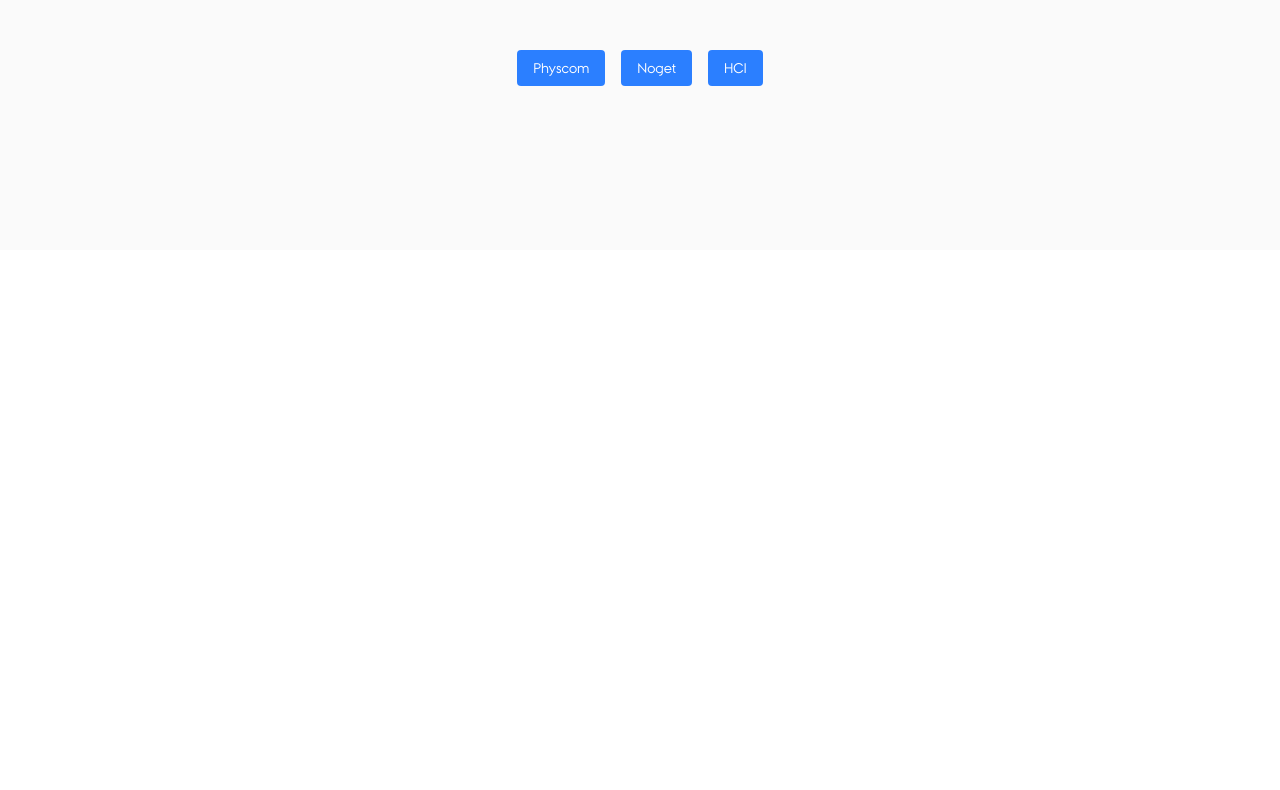
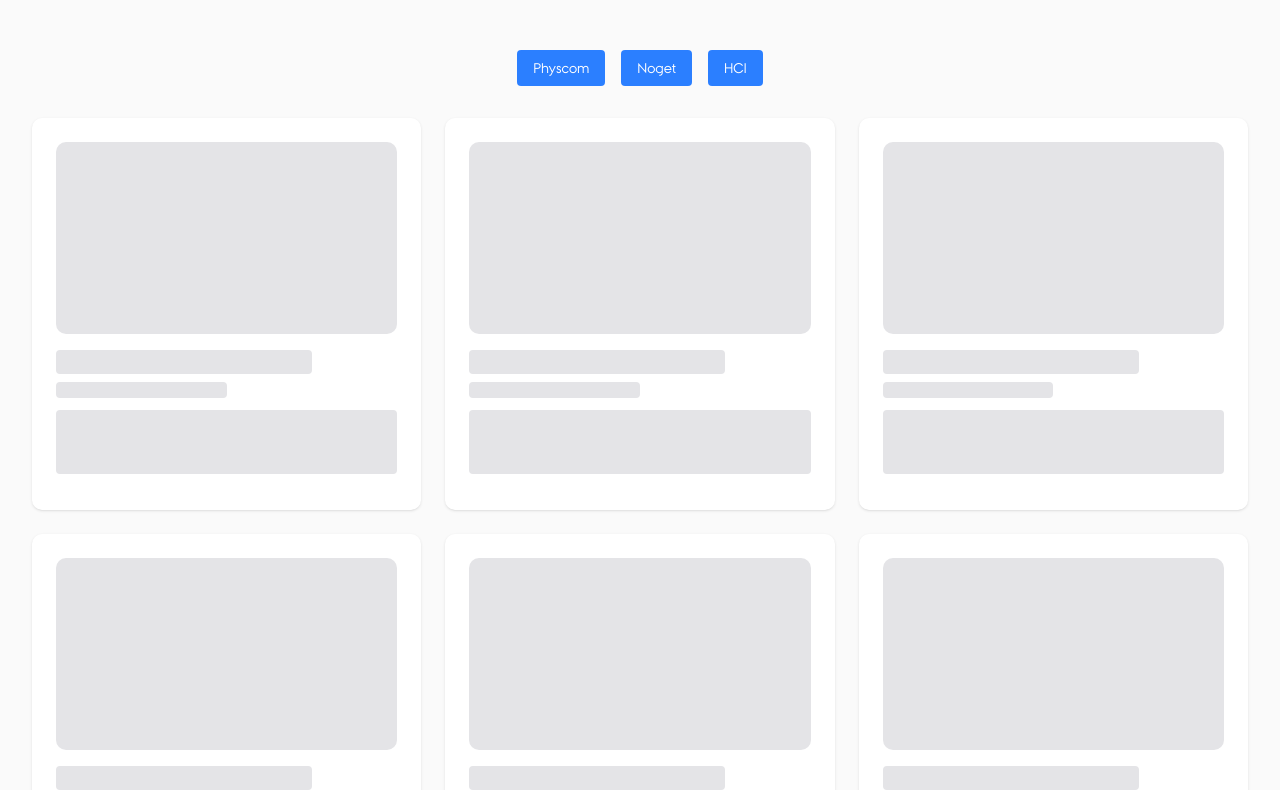
Before and after one commit to FrederikkeJohansen/CSPortfolio, a Next.js app in the folder csportfolio/: page / in a window 1280 px wide. Shown: the part 550-1340 px from the top of the page. Before the commit the page ends 800 px from the top, so only its background shows below. Built offline with nearby package versions, Linux system fonts and the light colour scheme; no server answers; the database is empty.

Commit message:
projectGrid component created

```diff
--- a/csportfolio/app/page.tsx
+++ b/csportfolio/app/page.tsx
@@ -3,6 +3,7 @@ import Navbar from "@/components/Navbar";
 import FeaturedProjects from "@/components/FeaturedProjects";
 import Hero from "@/components/Hero";
 import CourseFilter from "@/components/CourseFilter";
+import ProjectGrid from "@/components/ProjectGrid";
 
 export default async function Home() {
   // Fetch projects with related data
@@ -27,6 +28,7 @@ export default async function Home() {
         <FeaturedProjects />
         <Hero />
         <CourseFilter />
+        <ProjectGrid />
       </main>
     </div>
   );
--- /dev/null
+++ b/csportfolio/components/ProjectGrid.tsx
@@ -0,0 +1,17 @@
+export default function ProjectGrid() {
+    return (
+        <div className="grid grid-cols-1 md:grid-cols-2 lg:grid-cols-3 gap-6">
+            {[1, 2, 3, 4, 5, 6, 7, 8, 9].map((i) => (
+                <div
+                    key={i}
+                    className="bg-white dark:bg-zinc-900 rounded-lg shadow p-6"
+                >
+                    <div className="w-full h-48 bg-zinc-200 dark:bg-zinc-700 rounded-lg mb-4" />
+                    <div className="h-6 bg-zinc-200 dark:bg-zinc-700 rounded mb-2 w-3/4" />
+                    <div className="h-4 bg-zinc-200 dark:bg-zinc-700 rounded mb-3 w-1/2" />
+                    <div className="h-16 bg-zinc-200 dark:bg-zinc-700 rounded mb-3" />
+                </div>
+            ))}
+        </div>
+    )
+}
```
